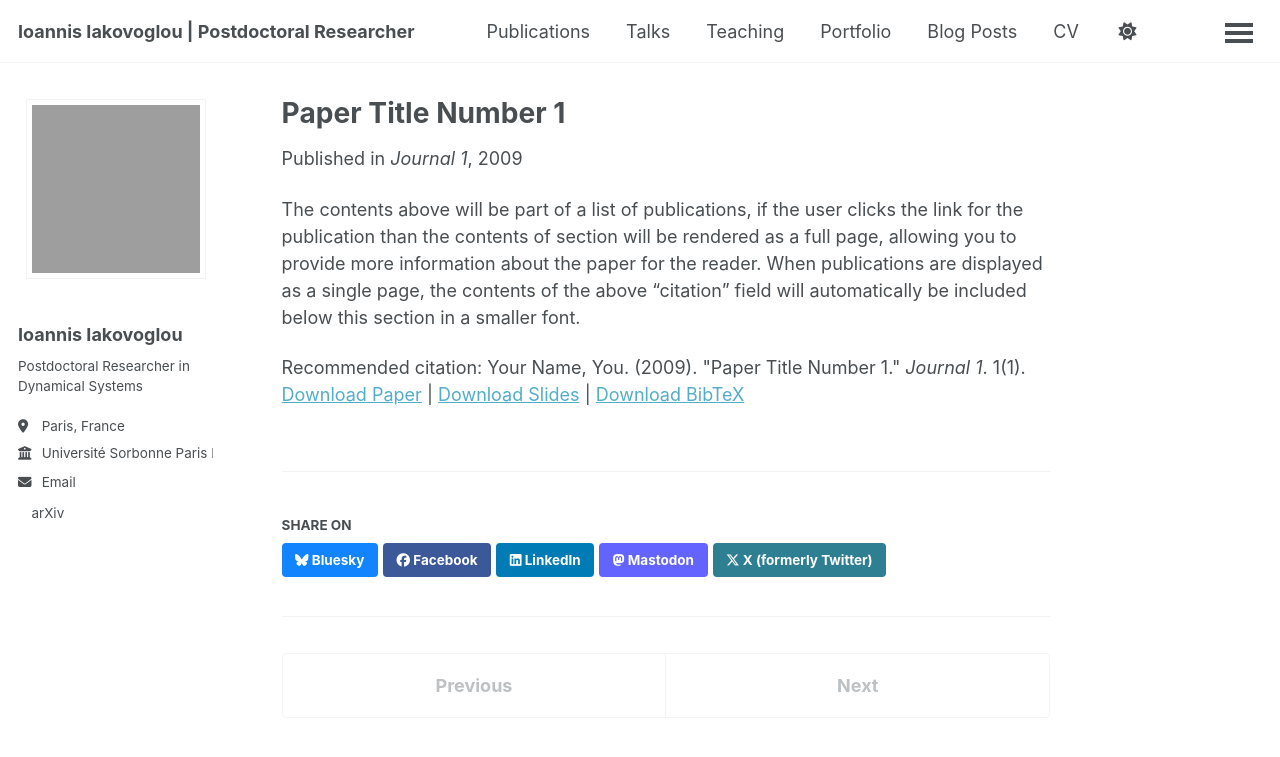
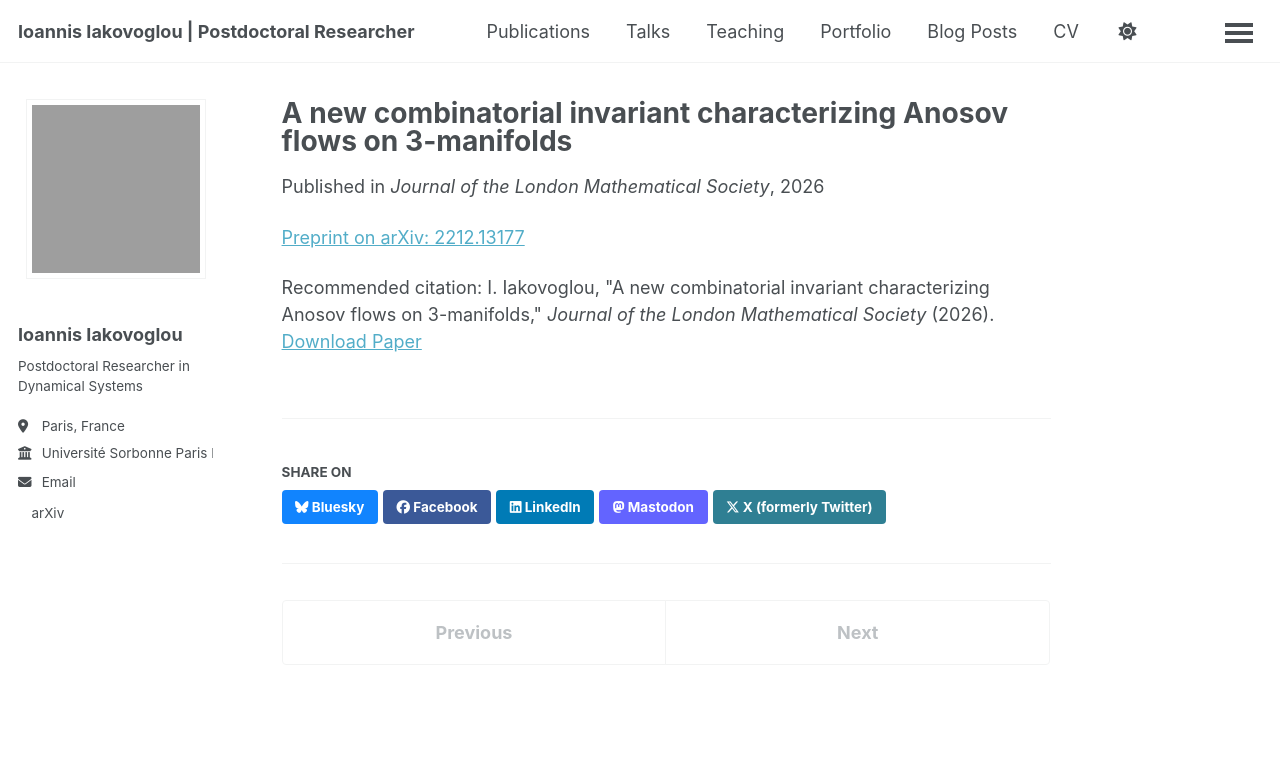
Before and after one commit to ioannisiakovoglou/ioannisiakovoglou.github.io, a Jekyll site: the page built from _publications/2009-10-01-paper-title-number-1.md, in a window 1280 px wide. Shown: the top 757 px of the page. Built offline with Jekyll 4.4.1, drawn with Linux system fonts in a browser that asks for light colours; a script bundle is joined from its source files by our own code; a style sheet for code colours, icons or effects is not loaded.

Commit message:
Revise publication details for paper on Anosov flows
Updated publication details for 'Paper Title Number 1' including title, permalink, excerpt, date, venue, and citation.

```diff
--- a/_publications/2009-10-01-paper-title-number-1.md
+++ b/_publications/2009-10-01-paper-title-number-1.md
@@ -1,14 +1,12 @@
 ---
-title: "Paper Title Number 1"
+title: "A new combinatorial invariant characterizing Anosov flows on 3-manifolds"
 collection: publications
 category: manuscripts
-permalink: /publication/2009-10-01-paper-title-number-1
-excerpt: 'This paper is about the number 1. The number 2 is left for future work.'
-date: 2009-10-01
-venue: 'Journal 1'
-slidesurl: 'https://academicpages.github.io/files/slides1.pdf'
-paperurl: 'https://academicpages.github.io/files/paper1.pdf'
-bibtexurl: 'https://academicpages.github.io/files/bibtex1.bib'
-citation: 'Your Name, You. (2009). &quot;Paper Title Number 1.&quot; <i>Journal 1</i>. 1(1).'
+permalink: /publication/new-combinatorial-invariant
+excerpt: "A new combinatorial invariant characterizing Anosov flows on 3-manifolds."
+date: 2026-01-01
+venue: "Journal of the London Mathematical Society"
+paperurl: "https://arxiv.org/abs/2212.13177"
+citation: 'I. Iakovoglou, "A new combinatorial invariant characterizing Anosov flows on 3-manifolds," <i>Journal of the London Mathematical Society</i> (2026).'
 ---
-The contents above will be part of a list of publications, if the user clicks the link for the publication than the contents of section will be rendered as a full page, allowing you to provide more information about the paper for the reader. When publications are displayed as a single page, the contents of the above "citation" field will automatically be included below this section in a smaller font.
+[Preprint on arXiv: 2212.13177](https://arxiv.org/abs/2212.13177)
```
